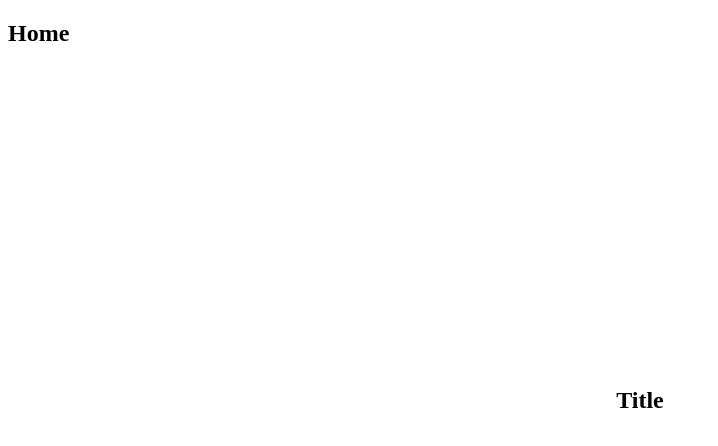
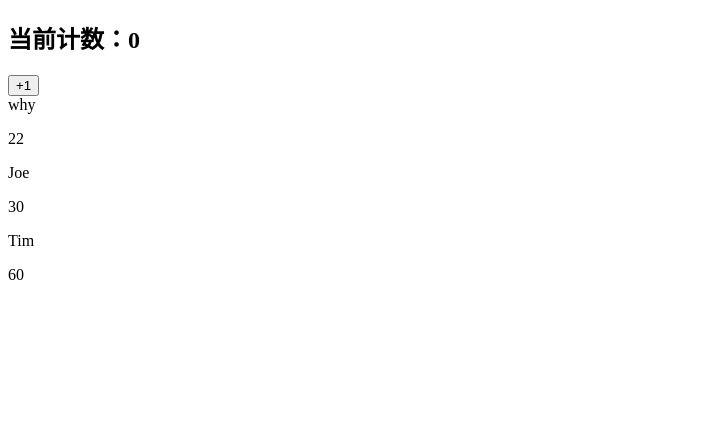
Before and after one commit to zhaoqifan884/learn_react, a React (Create React App) app in the folder 06_learn_components/: page / in a window 1280 px wide. Shown: the top 446 px of the page, without its empty margins (0-718 px from the left). Built offline with nearby package versions, Linux system fonts and the light colour scheme.

Commit message:
组件内容扩展

```diff
--- /dev/null
+++ b/06_learn_components/src/12_组件内容的扩充/03_fragments的使用.js
@@ -0,0 +1,44 @@
+import React, {PureComponent, Fragment} from 'react';
+
+class App extends PureComponent {
+  constructor(props) {
+    super(props);
+
+    this.state = {
+      counter: 0,
+      friends: [
+        {name: "why", age: 22},
+        {name: "Joe", age: 30},
+        {name: "Tim", age: 60}
+      ]
+    }
+  }
+  render() {
+    return (
+      //如果不想被div包裹渲染，则可以使用Fragment高阶组件
+      <Fragment>
+        <h2>当前计数：{this.state.counter}</h2>
+        <button onClick={event => this.increment()}>+1</button>
+        <div>
+          {
+            this.state.friends.map((item, index) => {
+              return(
+                <Fragment key={index}>
+                  <div>{item.name}</div>
+                  <p>{item.age}</p>
+                </Fragment>
+              )
+            })
+          }
+        </div>
+      </Fragment>
+    );
+  }
+  increment() {
+    this.setState({
+      counter: this.state.counter + 1
+    })
+  }
+}
+
+export default App;
--- a/06_learn_components/src/index.js
+++ b/06_learn_components/src/index.js
@@ -43,8 +43,9 @@ import ReactDOM from "react-dom"
 // import App from "./11_高阶组件的使用/06_高阶组件应用-生命周期劫持-默认";
 // import App from "./11_高阶组件的使用/07_高阶组件应用-生命周期劫持-增强";
 // import App from "./12_组件内容的扩充/01_ref的转发";
-import App from "./12_组件内容的扩充/02_portals的使用";
-import "./css/index.css"
+// import App from "./12_组件内容的扩充/02_portals的使用";
+// import "./css/index.css"
+import App from "./12_组件内容的扩充/03_fragments的使用";
 
 ReactDOM.render(<App/>, document.getElementById("root"));
 // ReactDOM.render(<App name={'why'}/>, document.getElementById("root"));//11-01
```
Also changed, not shown: 06_learn_components/src/12_组件内容的扩充/04_strictMode的使用.js (added, +54 -0 lines).
